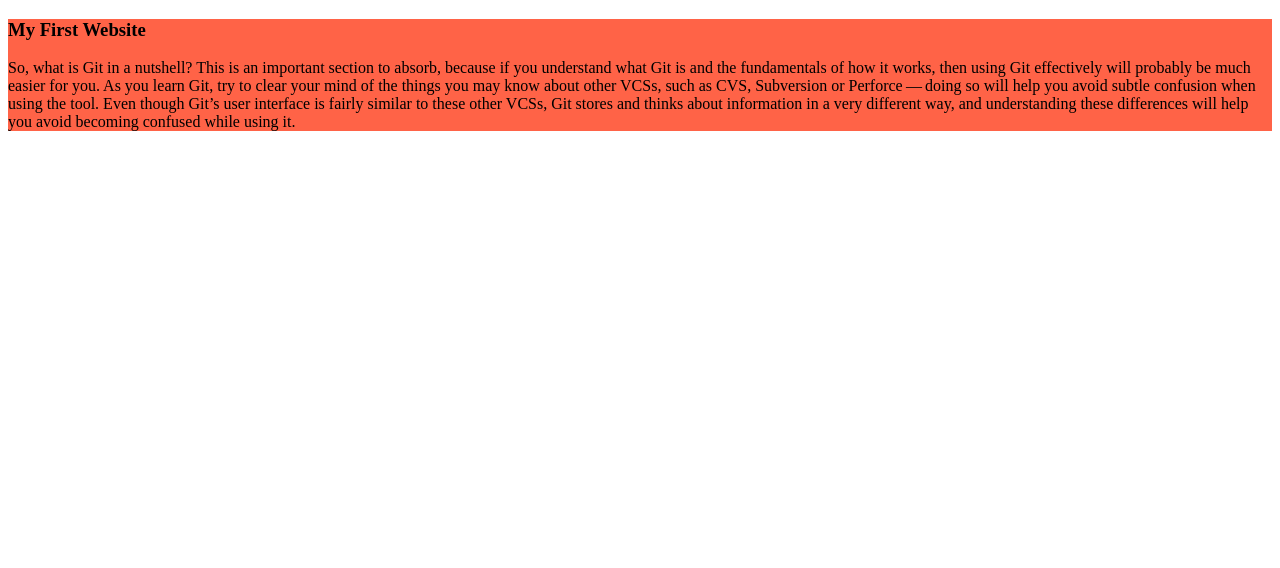
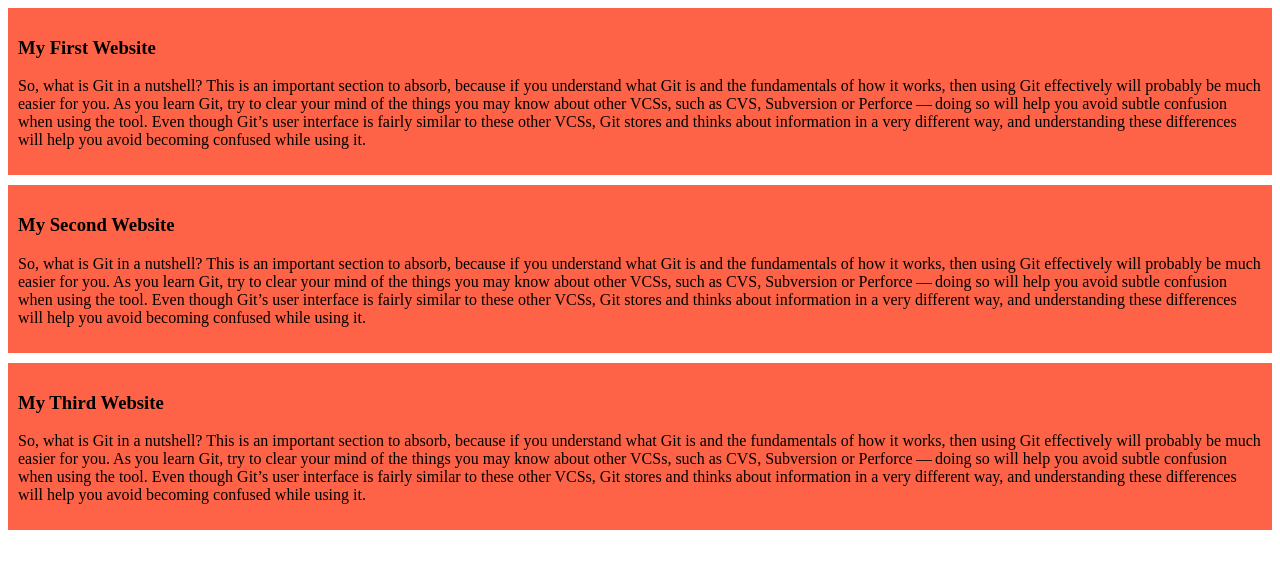
Before and after one commit to sheikhyousuf20/my-simple-website, a plain HTML site: page index.html in a window 1280 px wide. Drawn offline with Linux system fonts and the light colour scheme.

Commit message:
added the second and third blog

```diff
--- a/index.html
+++ b/index.html
@@ -11,5 +11,13 @@
         <h3>My First Website</h3>
         <p>So, what is Git in a nutshell? This is an important section to absorb, because if you understand what Git is and the fundamentals of how it works, then using Git effectively will probably be much easier for you. As you learn Git, try to clear your mind of the things you may know about other VCSs, such as CVS, Subversion or Perforce — doing so will help you avoid subtle confusion when using the tool. Even though Git’s user interface is fairly similar to these other VCSs, Git stores and thinks about information in a very different way, and understanding these differences will help you avoid becoming confused while using it.</p>
     </div>
+    <div>
+        <h3>My Second Website</h3>
+        <p>So, what is Git in a nutshell? This is an important section to absorb, because if you understand what Git is and the fundamentals of how it works, then using Git effectively will probably be much easier for you. As you learn Git, try to clear your mind of the things you may know about other VCSs, such as CVS, Subversion or Perforce — doing so will help you avoid subtle confusion when using the tool. Even though Git’s user interface is fairly similar to these other VCSs, Git stores and thinks about information in a very different way, and understanding these differences will help you avoid becoming confused while using it.</p>
+    </div>
+    <div>
+        <h3>My Third Website</h3>
+        <p>So, what is Git in a nutshell? This is an important section to absorb, because if you understand what Git is and the fundamentals of how it works, then using Git effectively will probably be much easier for you. As you learn Git, try to clear your mind of the things you may know about other VCSs, such as CVS, Subversion or Perforce — doing so will help you avoid subtle confusion when using the tool. Even though Git’s user interface is fairly similar to these other VCSs, Git stores and thinks about information in a very different way, and understanding these differences will help you avoid becoming confused while using it.</p>
+    </div>
 </body>
-</html>
+ </html>
--- a/styles/blog.css
+++ b/styles/blog.css
@@ -1,3 +1,5 @@
 div{
     background-color:tomato ;
+    padding:10px ;
+    margin-bottom: 10px;
 }
```
